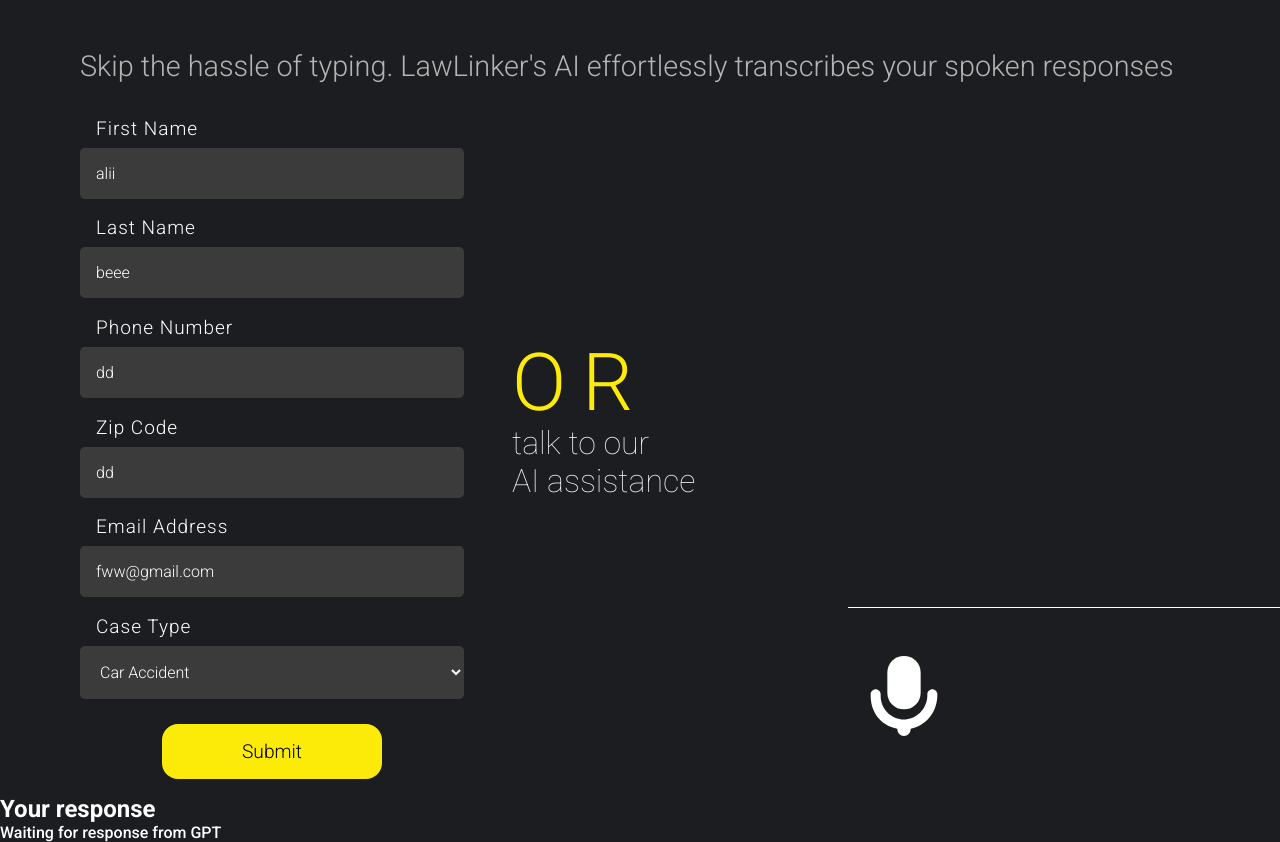
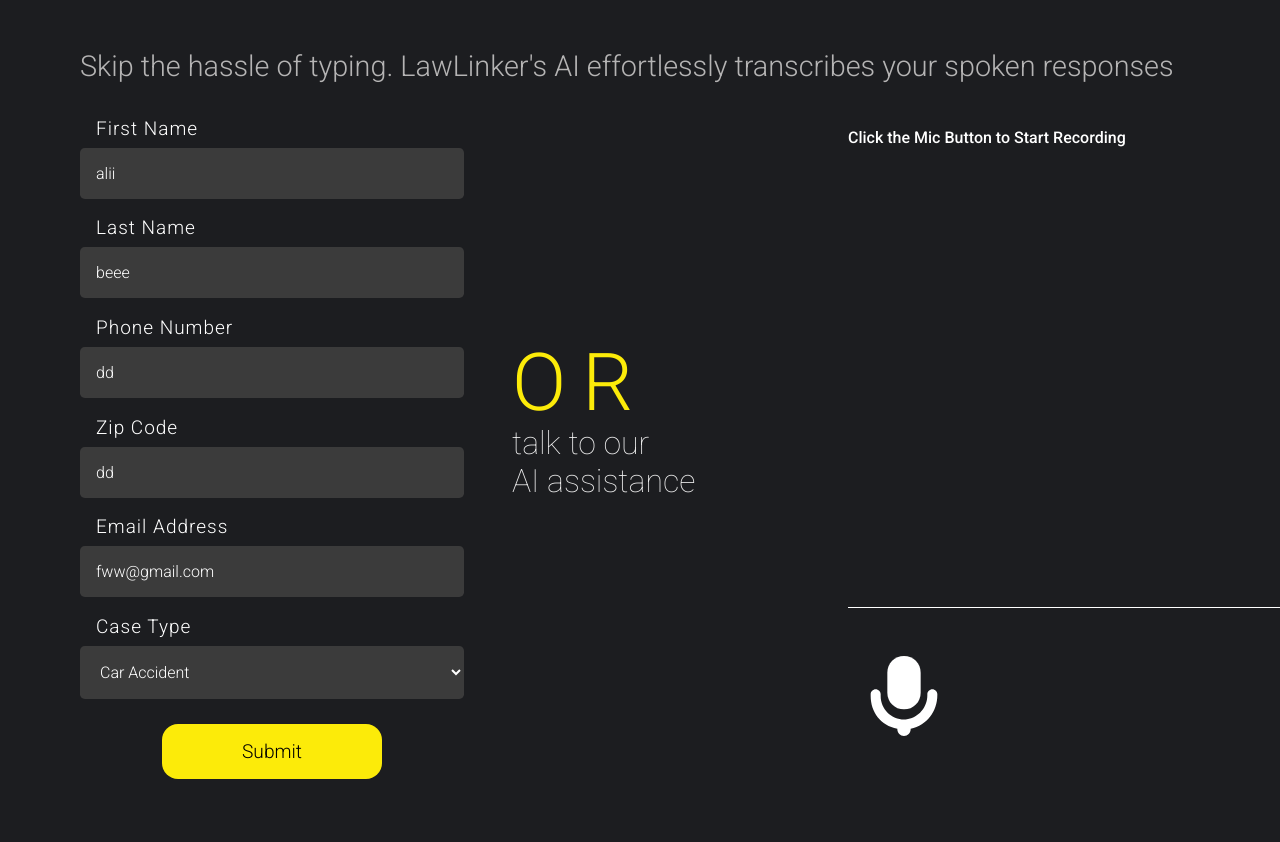
Before and after one commit to JaviTrek/LawLinker, a React (Vite) app in the folder frontend/: page /client in a window 1280 px wide. After the commit the page ends 800 px from the top, so only its background shows below. Built offline with nearby package versions, Linux system fonts and the light colour scheme; a web font is replaced by a local one.

Commit message:
Adding the css files to the commit as well, last commit was in the wrong folder

```diff
--- a/frontend/src/components/VoiceRecord.jsx
+++ b/frontend/src/components/VoiceRecord.jsx
@@ -61,8 +61,10 @@
         <div>
             {recording ? <img src={stopRec} alt="voice-mic" className="leftTopImage"  onClick={() => stopRecording()} disabled={!recording}></img> :
             <img src={voice} alt="voice-mic" className="leftTopImage"  onClick={() => startRecording()} disabled={!recording}/>}
-            <h2>Your response</h2>
-            {audioUrl ? <p>{audioUrl}</p> : <p>Waiting for response from GPT</p>}
+            <div className="voice-container">
+                {audioUrl ? <p>{audioUrl}</p> : <p>Click the Mic Button to Start Recording</p>}
+                <div className="insideBox"></div>
+            </div>
         </div>
     );
 }
--- a/frontend/src/css/Client.css
+++ b/frontend/src/css/Client.css
@@ -134,3 +134,10 @@
   cursor: pointer;
   border-bottom: 1px solid red;
 }
+
+p {
+  position: absolute;
+  top: 8rem;
+  left: 53rem;
+  margin-right: 110px;
+}
```
